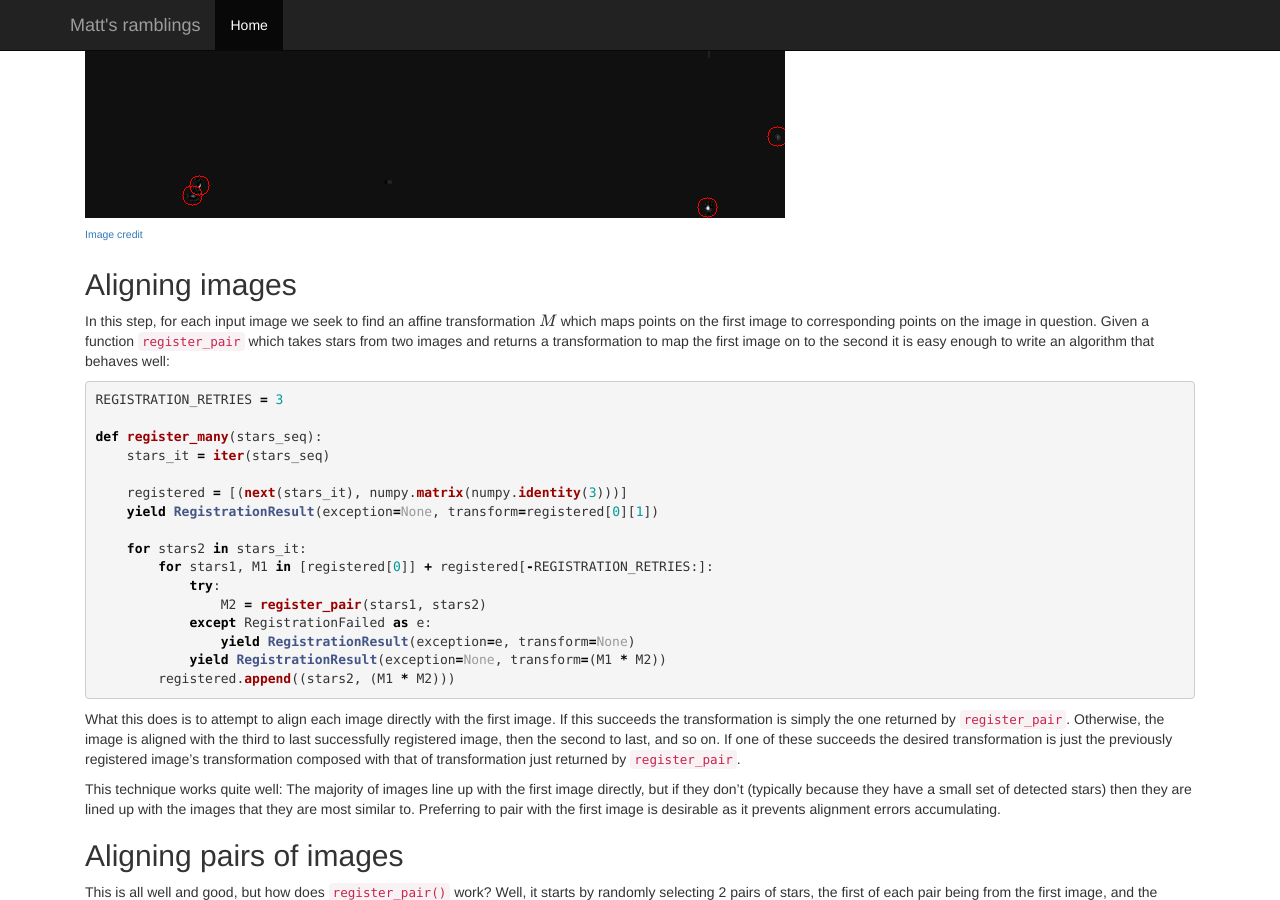
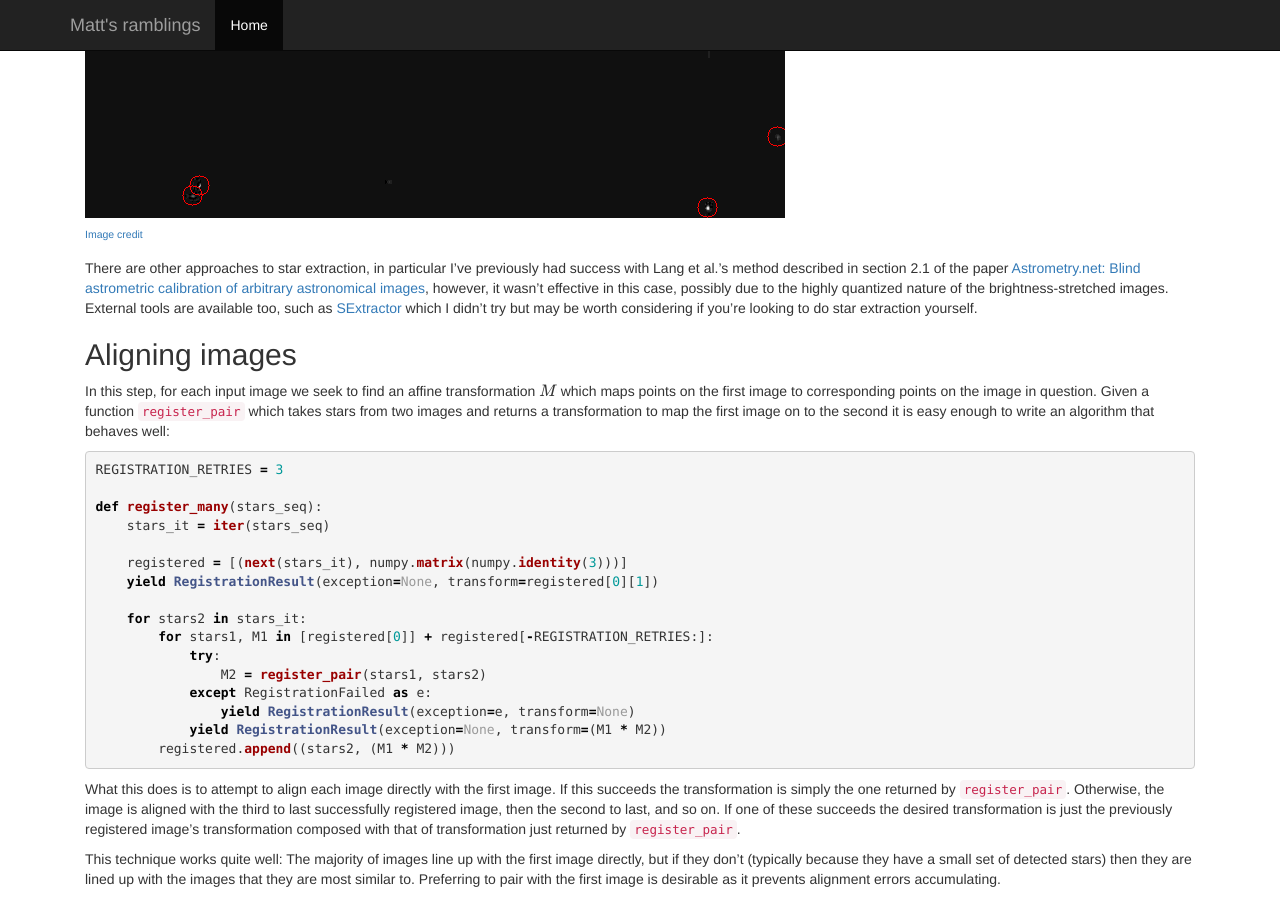
Before and after one commit to matthewearl/matthewearl.github.io, a Jekyll site: the page built from _posts/2015-08-11-pluto-flyby.md, in a window 1280 px wide and 900 px high, scrolled down 5921 px. Built offline with Jekyll 4.4.1, drawn with Linux system fonts in a browser that asks for light colours; nearby versions of some CDN libraries; formulas are drawn with MathJax 3.

Commit message:
Add paragraph about alternative approaches to star detection

```diff
--- a/_posts/2015-08-11-pluto-flyby.md
+++ b/_posts/2015-08-11-pluto-flyby.md
@@ -157,6 +157,15 @@ Here's the result, plotted over the stretched input image:
 {% include img.html src="/assets/pluto-flyby/stars.png" alt="Stars" %}
 
 <sup>[Image credit](#image_credits)</sup>
+
+There are other approaches to star extraction, in particular I've previously
+had success with Lang et al.'s method described in section 2.1 of the paper
+[Astrometry.net: Blind astrometric calibration of arbitrary astronomical
+images](http://arxiv.org/abs/0910.2233), however, it wasn't effective in this
+case, possibly due to the highly quantized nature of the brightness-stretched
+images. External tools are available too, such as
+[SExtractor](http://www.astromatic.net/software/sextractor) which I didn't try
+but may be worth considering if you're looking to do star extraction yourself.
 
 ## Aligning images
 
```
